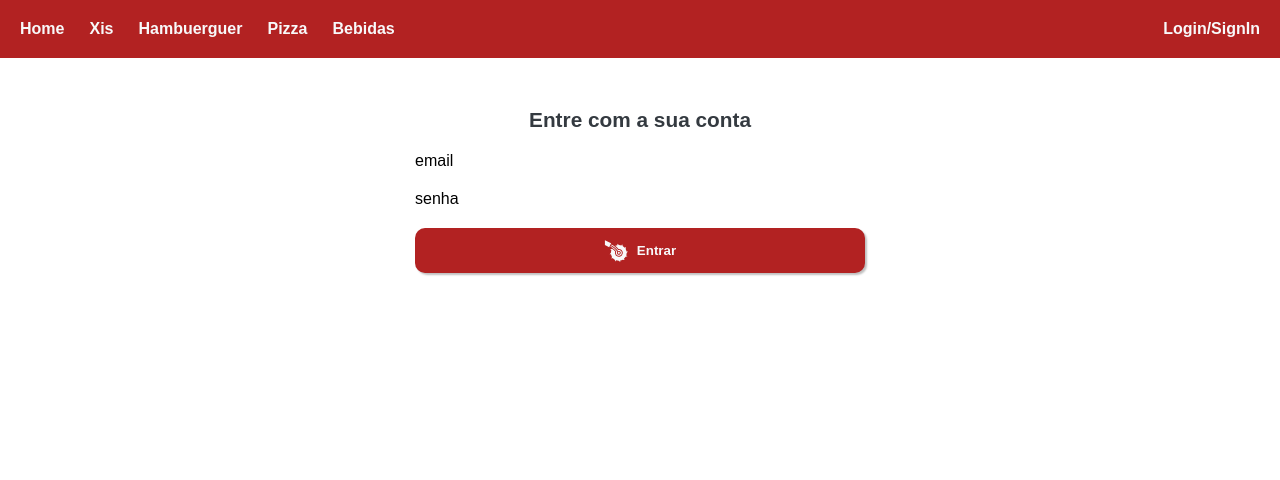
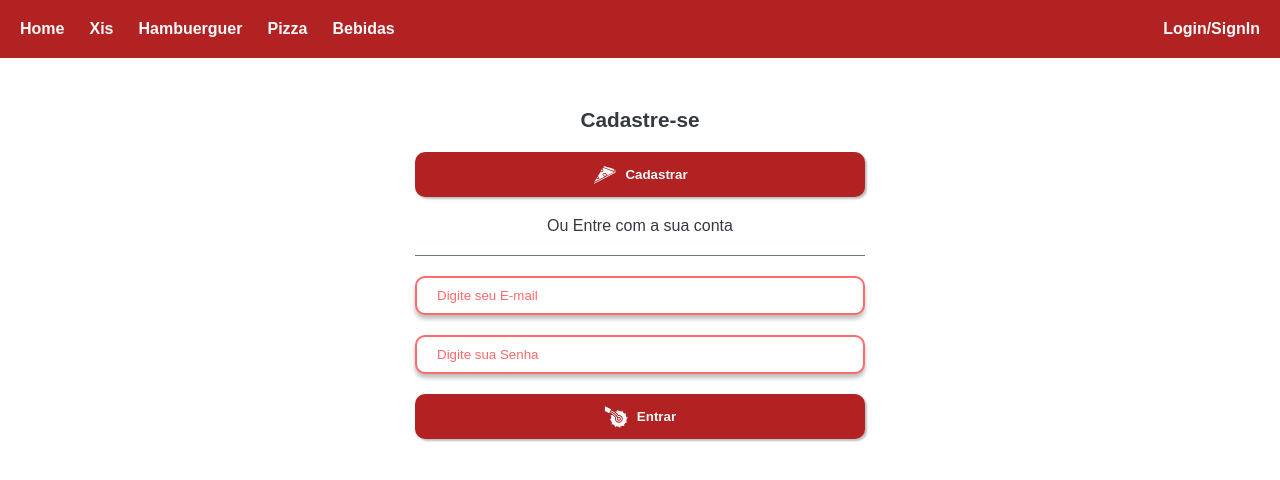
Before and after one commit to alex01sander/lancheria, a React (Create React App) app: page /login in a window 1280 px wide. Shown: the top 480 px of the page. Built offline with nearby package versions, Linux system fonts and the light colour scheme; no server answers.

Commit message:
feat: add Custom Buttom

```diff
--- /dev/null
+++ b/src/components/custom-input/custom-input.components.tsx
@@ -0,0 +1,13 @@
+import { FunctionComponent, InputHTMLAttributes } from 'react'
+import { CustomInputContainer } from './custom-input.styled'
+
+interface CustomInputProps extends InputHTMLAttributes<HTMLInputElement>{
+    hasError?: boolean
+}
+const CustomInput: FunctionComponent<CustomInputProps> = ({ hasError, ...rest }) => {
+  return (
+    <CustomInputContainer hasError={hasError} {...rest}/>
+  )
+}
+
+export default CustomInput
--- /dev/null
+++ b/src/components/custom-input/custom-input.styled.ts
@@ -0,0 +1,28 @@
+import styled from 'styled-components'
+import Colors from '../../themes/themes'
+
+type CustomInputContainerProps = {
+  hasError?: boolean
+}
+
+export const CustomInputContainer = styled.input<CustomInputContainerProps>`
+  border: none;
+  width: 100%;
+  background-color: ${Colors.input.background};
+  padding-right: 20px;
+  padding-left: 20px;
+  padding-top: 10px;
+  padding-bottom: 10px;
+  box-shadow: 0px 4px 4px rgba(0, 0, 0, 0.25);
+  border-radius: 10px;
+  color: ${Colors.text.dark};
+  border: ${(props) => (props.hasError ? `2px solid ${Colors.error}` : 'none')};
+  &::placeholder {
+    color: ${(props) =>
+      props.hasError ? Colors.error : Colors.input.placeholder};
+  }
+  &:focus {
+    outline: ${(props) =>
+      props.hasError ? 'none' : `2px solid ${Colors.input.placeholder}`};
+  }
+`
--- a/src/pages/login/login.pages.tsx
+++ b/src/pages/login/login.pages.tsx
@@ -1,7 +1,8 @@
 import CustomButom from '../../components/custom-butom/custom-butom.componensts'
 import HeaderComponents from '../../components/header/header.components'
-import { LoginContainer, LoginContent, LoginHeadline, LoginInputContainer } from './login.pages.styled'
-import { GiPizzaCutter } from 'react-icons/gi'
+import { LoginContainer, LoginContent, LoginHeadline, LoginInputContainer, LoginSubtitle } from './login.pages.styled'
+import { GiPizzaCutter, GiPizzaSlice } from 'react-icons/gi'
+import CustomInput from '../../components/custom-input/custom-input.components'
 
 const LoginPages = () => {
   return (
@@ -9,10 +10,15 @@ const LoginPages = () => {
     <HeaderComponents/>
     <LoginContainer>
         <LoginContent>
-        <LoginHeadline>Entre com a sua conta</LoginHeadline>
-
-        <LoginInputContainer>email </LoginInputContainer>
-        <LoginInputContainer>senha </LoginInputContainer>
+        <LoginHeadline>Cadastre-se</LoginHeadline>
+        <CustomButom startIcon={<GiPizzaSlice size={25}/>}>Cadastrar</CustomButom>
+            <LoginSubtitle>Ou Entre com a sua conta</LoginSubtitle>
+        <LoginInputContainer>
+            <CustomInput placeholder='Digite seu E-mail' hasError={true}/>
+        </LoginInputContainer>
+        <LoginInputContainer>
+            <CustomInput placeholder='Digite sua Senha' hasError={true}/>
+        </LoginInputContainer>
 
         <CustomButom startIcon={<GiPizzaCutter size={25}/>}>Entrar</CustomButom>
         </LoginContent>
```
